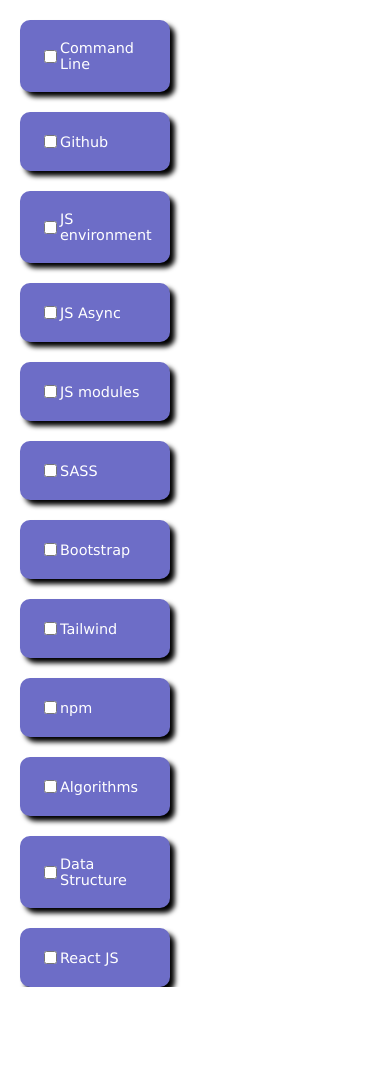
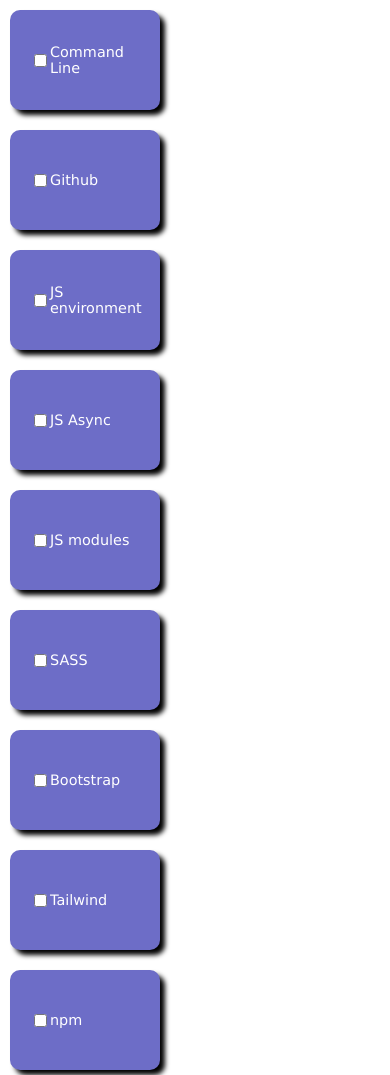
Before and after one commit to AnasElkalla/simple-checklist, a plain HTML site: page index.html in a window 390 px wide. Shown: the top 1075 px of the page. Before the commit the page ends 987 px from the top, so only its background shows below. Drawn offline with Linux system fonts and the light colour scheme.

Commit message:
Update style.css

```diff
--- a/style.css
+++ b/style.css
@@ -32,8 +32,8 @@ form div {
 }
 @media (max-width:500px){
 body{overflow-y:visible}
-form{padding:20px}
-form div{width:150px}
+form{padding:10px}
+form div{width:150px;min-height:100px}
 }
 form div:hover {
   transform: scale(1.2);
```
